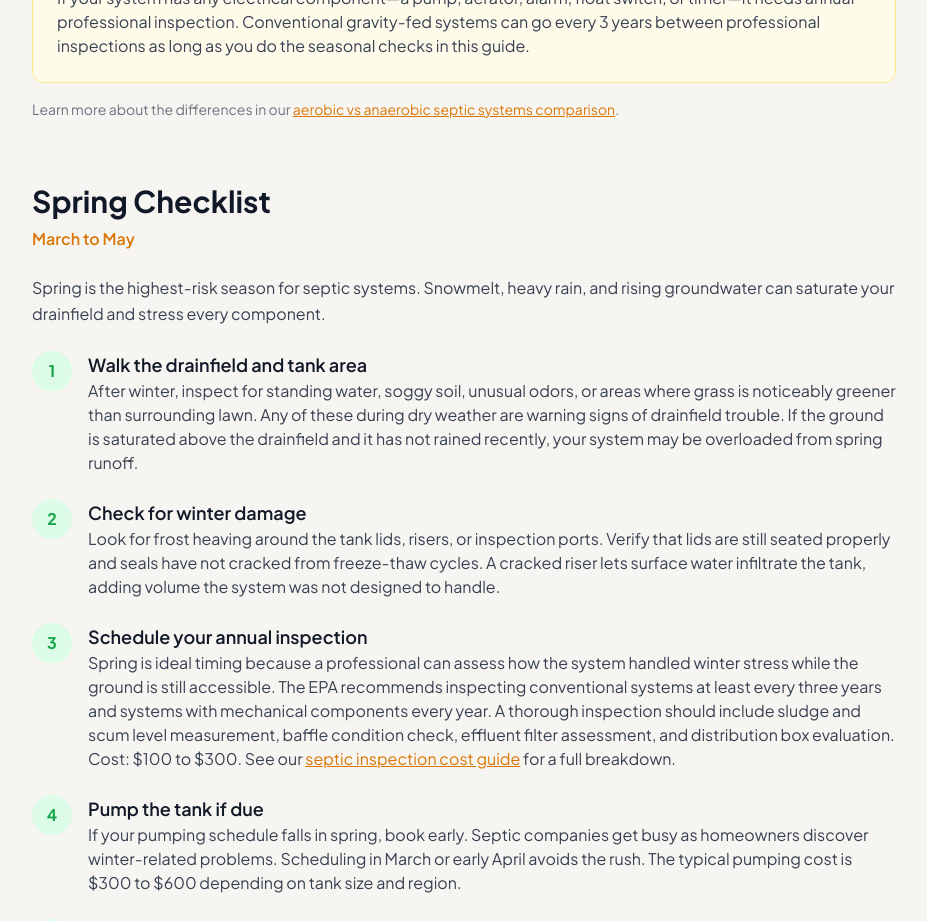
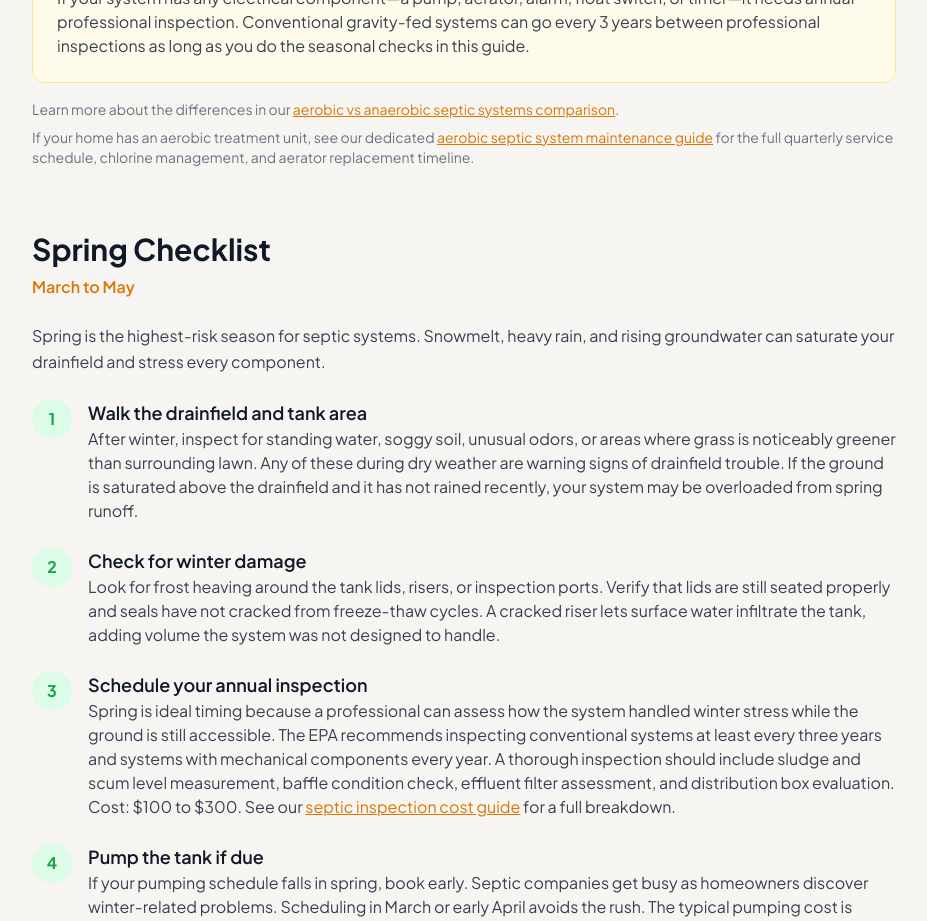
Before and after one commit to thebasementguide2026/theseptic.guide-, a Next.js app: page /maintenance/septic-system-maintenance-checklist in a window 1280 px wide. Shown: the part 2060-2981 px from the top of the page, without its empty margins (176-1103 px from the left). Built offline with nearby package versions, Linux system fonts and the light colour scheme.

Commit message:
Add cross-link to aerobic maintenance guide on maintenance checklist page

```diff
--- a/app/maintenance/septic-system-maintenance-checklist/page.tsx
+++ b/app/maintenance/septic-system-maintenance-checklist/page.tsx
@@ -209,6 +209,7 @@ export default function SepticMaintenanceChecklistPage() {
             <p className="text-gray-700">If your system has any electrical component&mdash;a pump, aerator, alarm, float switch, or timer&mdash;it needs annual professional inspection. Conventional gravity-fed systems can go every 3 years between professional inspections as long as you do the seasonal checks in this guide.</p>
           </div>
           <p className="text-gray-500 text-sm mt-4">Learn more about the differences in our <Link href="/comparisons/aerobic-vs-anaerobic-septic-systems" className="text-amber-600 underline">aerobic vs anaerobic septic systems comparison</Link>.</p>
+          <p className="text-gray-500 text-sm mt-2">If your home has an aerobic treatment unit, see our dedicated <Link href="/guides/aerobic-septic-system-maintenance" className="text-amber-600 underline">aerobic septic system maintenance guide</Link> for the full quarterly service schedule, chlorine management, and aerator replacement timeline.</p>
         </section>
 
         {/* Spring Checklist */}
```
